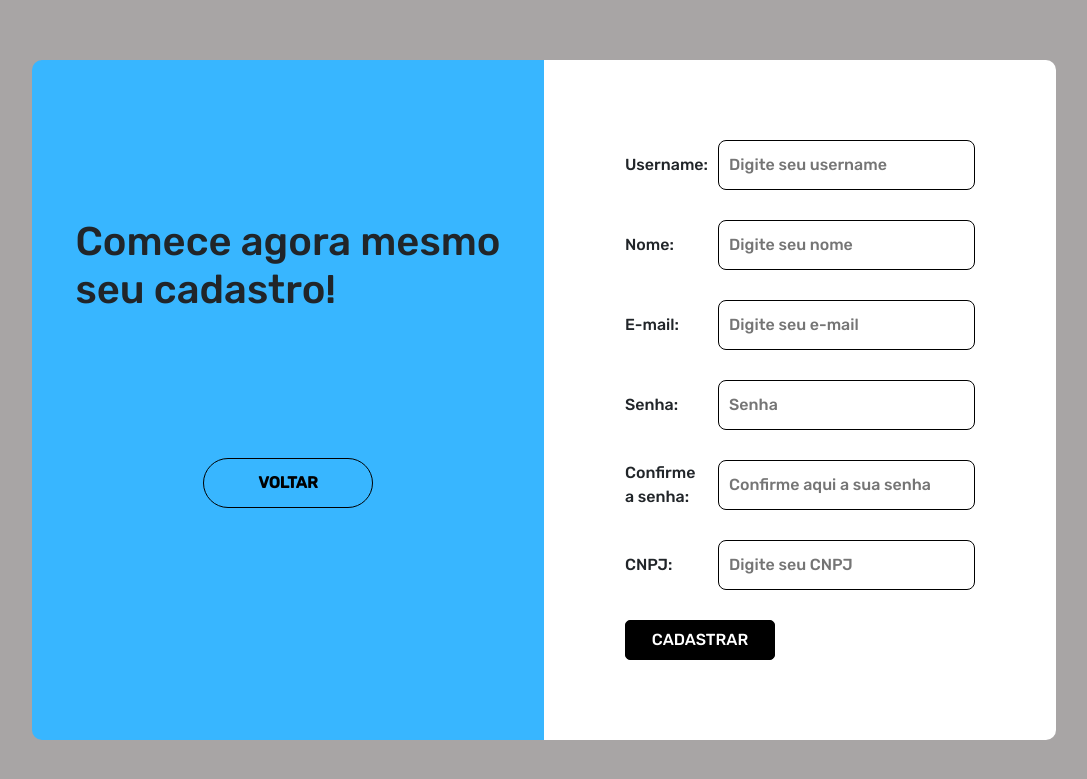
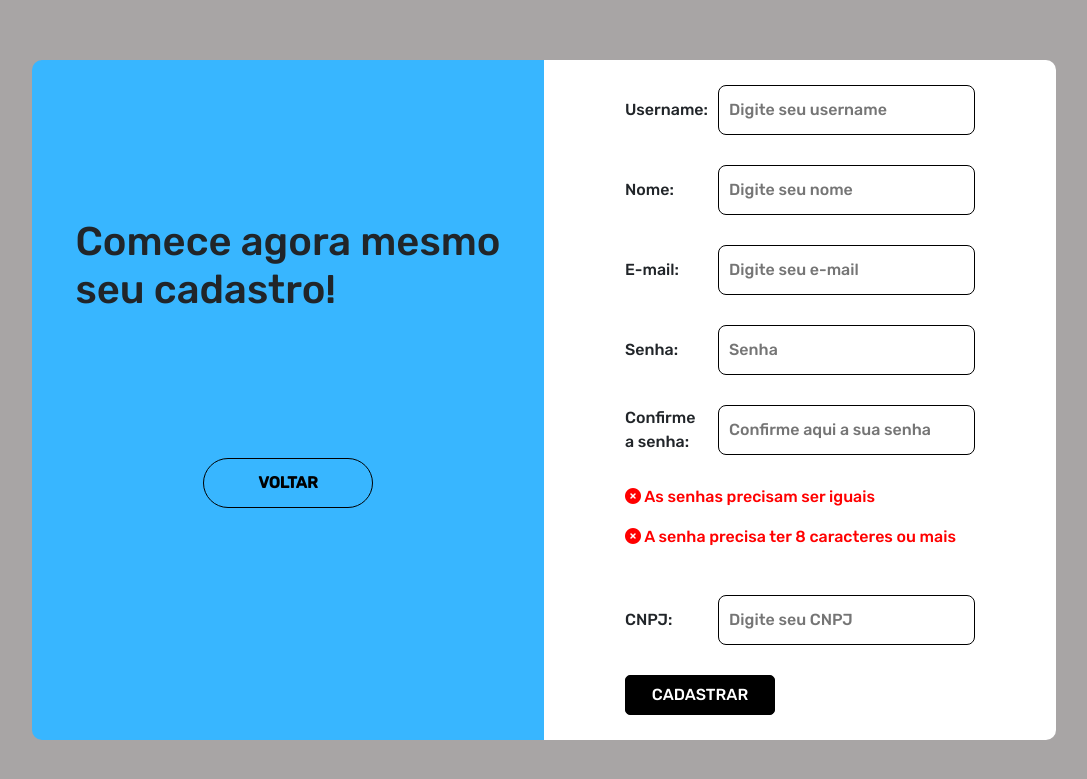
Before and after one commit to kettermann-g/controle-estoque, a PHP site: page /cadastroUser.php in a window 1280 px wide. Shown: the top 779 px of the page, without its empty margins (96-1183 px from the left). Run offline with PHP 8.4, Linux system fonts and the light colour scheme; the visitor is signed in with stand-in values (Sample User, id 1); some libraries are stand-ins or nearby versions.

Commit message:
testando senhas iguais funcionando

```diff
--- a/cadastroUser.php
+++ b/cadastroUser.php
@@ -13,11 +13,11 @@
   <title>Cadastrar</title>
 
   <link rel="stylesheet" href="<?= $BASE_URL ?>/css/style.css">
-  <link rel="stylesheet" href="<?= $BASE_URL ?>/css/responsive.css">
   <link rel="stylesheet" href="<?= $BASE_URL ?>/css/stylesLogin.css">
 
   <link href="https://cdn.jsdelivr.net/npm/bootstrap@5.3.0-alpha3/dist/css/bootstrap.min.css" rel="stylesheet" integrity="sha384-KK94CHFLLe+nY2dmCWGMq91rCGa5gtU4mk92HdvYe+M/SXH301p5ILy+dN9+nJOZ" crossorigin="anonymous">
 
+  <script src="<?= $BASE_URL ?>/js/jQuery/jquery-3.7.0.js"></script>
 </head>
 <body>
 
@@ -46,14 +46,19 @@
           <input id="email" name="email" type="email" placeholder="Digite seu e-mail">
         </div>
 
-        <div class="input-field">
+        <div class="input-field" id="senha-cad">
           <label class="label-form" for="senha" >Senha:</label>
           <input id="senha" name="senha" type="password" required="required" placeholder="Senha">
         </div>
 
-        <div class="input-field">
+        <div class="input-field" id="conf-senha-cad">
           <label class="label-form" for="confirmar-senha" >Confirme a senha:</label>
-          <input id="confirmar-senha" name="confirmar-senha" type="password" required="required" placeholder="Confirme aqui a sua senha">
+          <input id="confirmar-senha-text" name="confirmar-senha" type="password" required="required" placeholder="Confirme aqui a sua senha">
+        </div>
+
+        <div>
+          <p id="conf-senha-texto" class="senhas-nao-coincidem"><i id="id-i-senha-igual" class="fa-solid fa-circle-xmark"></i> As senhas precisam ser iguais</p>
+          <p id="caracteres-senha" class="senhas-nao-coincidem"><i id="id-i-senha-caracteres" class="fa-solid fa-circle-xmark"></i> A senha precisa ter 8 caracteres ou mais</p>
         </div>
 
         <div class="input-field">
@@ -66,11 +71,10 @@
       </form>
     </div>
   </div>
-  <script src="styleLogin.js"></script>
-
 
   <script src="https://kit.fontawesome.com/5fda86d671.js" crossorigin="anonymous"></script>
-  <script src="<?= $BASE_URL ?>/js/index.js"></script>
+  <script src="<?= $BASE_URL ?>/js/confirmar-senhas.js"></script>
+
 
 </body>
 </html>
--- a/css/stylesLogin.css
+++ b/css/stylesLogin.css
@@ -157,3 +157,11 @@ input {
 .aviso {
     color: red;
 }
+
+.senhas-coincidem {
+    color: green;
+}
+
+.senhas-nao-coincidem {
+    color: red;
+}
--- a/js/confirmar-senhas.js
+++ b/js/confirmar-senhas.js
@@ -1,8 +1,26 @@
 
 function confirmarSenhas() {
-    senha = $
-    $("#confirmar-senha-text").on( "keypress", function() {
-        var bla = $("#confirmar-senha-text").val();
-        console.log(bla);
-      } );
+    var confSenha = $("#confirmar-senha-text").val();
+    var senha = $("#senha").val();
+
+    console.log("SENHA: " + senha);
+    console.log("CONF SENHA: " + confSenha);
+
+    if (confSenha === senha) {
+        $("#conf-senha-texto").removeClass("senhas-nao-coincidem");
+        $("#conf-senha-texto").addClass("senhas-coincidem");
+
+        $("#id-i-senha-igual").removeClass("fa-circle-xmark");
+        $("#id-i-senha-igual").addClass("fa-circle-check");
+
+    } else {
+        $("#conf-senha-texto").addClass("senhas-nao-coincidem");
+        $("#conf-senha-texto").removeClass("senhas-coincidem");
+
+        $("#id-i-senha-igual").addClass("fa-circle-xmark");
+        $("#id-i-senha-igual").removeClass("fa-circle-check");
+    }
 }
+
+$("#confirmar-senha-text").keyup(confirmarSenhas);
+$("#senha").keyup(confirmarSenhas);
```
